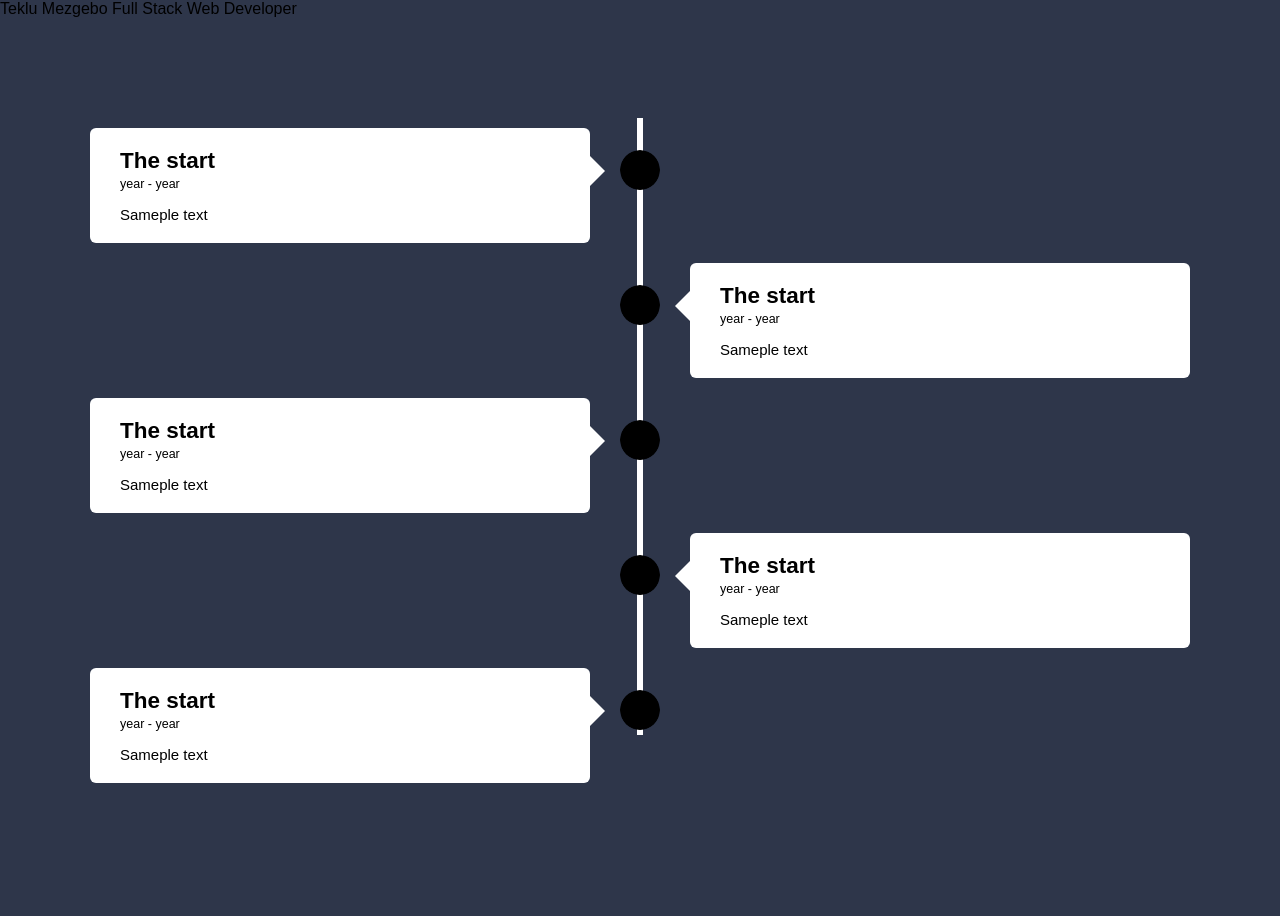
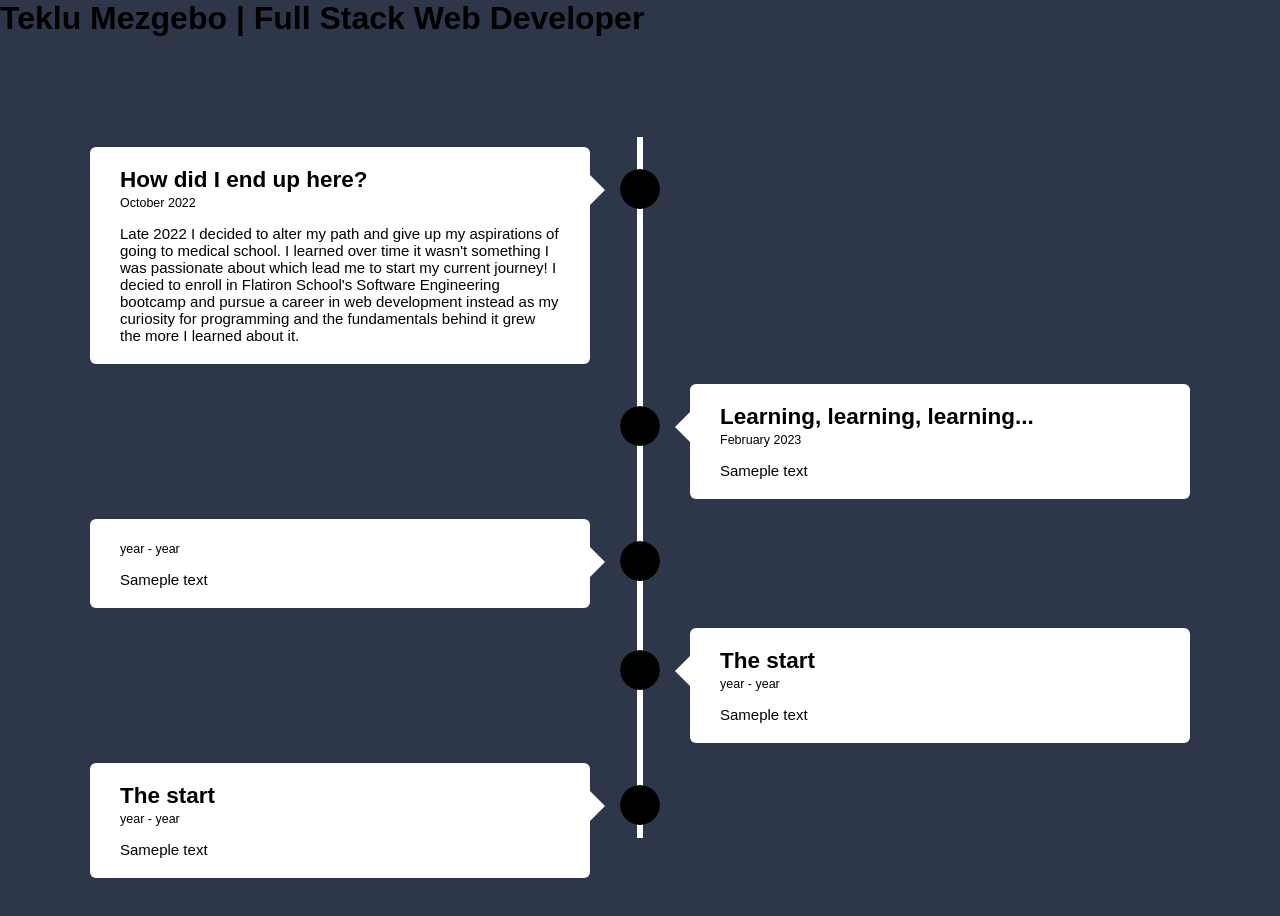
Before and after one commit to teklumezgebo/personal-website, a Next.js app: page / in a window 1280 px wide. Shown: the top 916 px of the page. Before the commit the page ends 893 px from the top, so only its background shows below. Built offline with nearby package versions, Linux system fonts and the light colour scheme.

Commit message:
first entry done

```diff
--- a/app/page.tsx
+++ b/app/page.tsx
@@ -5,15 +5,19 @@ export default function Home() {
   return (
 
       <body>
-        <div>Teklu Mezgebo Full Stack Web Developer</div>
+        <h1 className="title">Teklu Mezgebo | Full Stack Web Developer</h1>
         <div className="timeline">
 
           <div className="container left-container">
             <Image className="img" src={blackcircle} alt='circle' width={40} height={40}/>
             <div className="textbox">
-              <h2>The start</h2>
-              <small>year - year</small>
-              <p>Sameple text</p>
+              <h2>How did I end up here?</h2>
+              <small>October 2022</small>
+              <p>
+                Late 2022 I decided to alter my path and give up my aspirations of going to medical school. I learned over time it wasn't something I was passionate about
+                which lead me to start my current journey! I decied to enroll in Flatiron School's Software Engineering bootcamp and pursue a career in web development
+                instead as my curiosity for programming and the fundamentals behind it grew the more I learned about it.
+              </p>
               <span className="left-container-arrow"></span>
             </div>
           </div>
@@ -21,8 +25,8 @@ export default function Home() {
           <div className="container right-container">
             <Image className="img" src={blackcircle} alt='circle' width={40} height={40}/>
             <div className="textbox">
-              <h2>The start</h2>
-              <small>year - year</small>
+              <h2>Learning, learning, learning...</h2>
+              <small>February 2023</small>
               <p>Sameple text</p>
               <span className="right-container-arrow"></span>
             </div>
@@ -31,7 +35,7 @@ export default function Home() {
           <div className="container left-container">
             <Image className="img" src={blackcircle} alt='circle' width={40} height={40}/>
             <div className="textbox">
-              <h2>The start</h2>
+              <h2></h2>
               <small>year - year</small>
               <p>Sameple text</p>
               <span className="left-container-arrow"></span>
```
